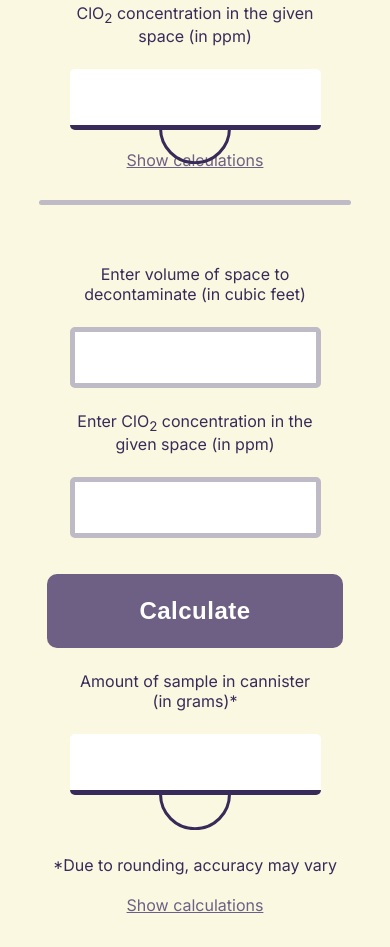
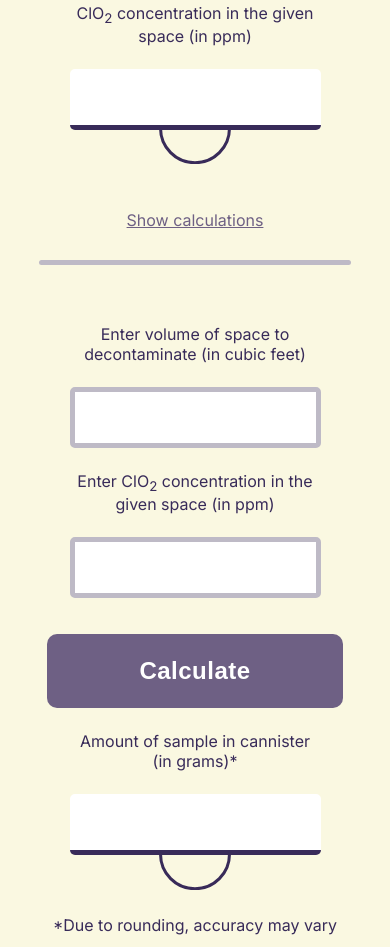
Before and after one commit to thangn1/Sipka_ClO2_calculator, a plain HTML site: page index.html in a window 390 px wide. Shown: the part 751-1698 px from the top of the page. Drawn offline with Linux system fonts and the light colour scheme.

Commit message:
fix margin

```diff
--- a/main.css
+++ b/main.css
@@ -252,7 +252,7 @@ footer {
     transform: translate(-50%, 25%);
   }
 
-  #show-calc1
+  .show-calc1
   {
     margin-top: 80px;
   }
--- a/myscript.js
+++ b/myscript.js
@@ -290,6 +290,7 @@ function calculate2() {
     new_val = prev_val / 0.08;
     calc_rows2[7].innerHTML = `${roundToDecimals(prev_val,3)} g * 8 <br>= ${roundToDecimals(new_val,3)} g`;
 
+    console.log(new_val);
     // round final result to 1 decimal place
     return roundToDecimals( final_result , 1);
     // console.log(final_result);
```
